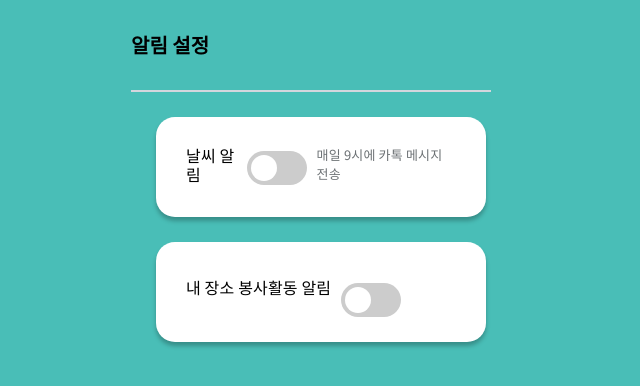
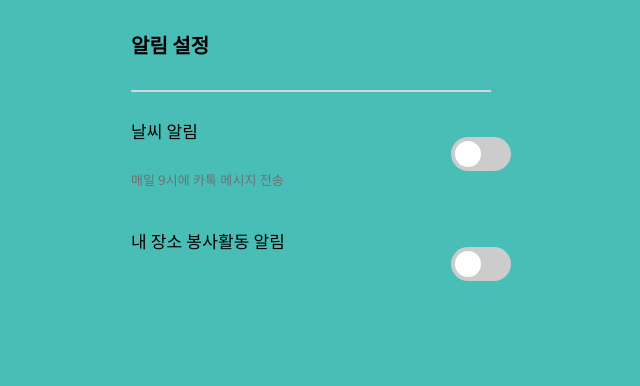
Before and after one commit to GDSC-snowflowerthon/Snowcare-team06-web, a React (Vite) app: page /notify in a window 1280 px wide. Shown: the top 386 px of the page, without its empty margins (329-969 px from the left). Built offline with nearby package versions, Linux system fonts and the light colour scheme.

Commit message:
feat : 알림 설정 페이지 레이아웃 수정2

```diff
--- a/src/pages/MyPage/Notification/Notify.css
+++ b/src/pages/MyPage/Notification/Notify.css
@@ -2,15 +2,16 @@ body{
   background-color: #fff;
 }
 
-#container{
-  width: 380px;
+#container6{
+  width: 360px;
+
 }
 h3{
   color:black;
   margin: 30px 0;
   font-size: 20px;
 }
-.box{
+.box6{
   position: relative;
   width: 380px;
   height: 60px;
@@ -18,7 +19,7 @@ h3{
 
 
 }
-p{
+.box6 p{
   font-size: 17px;
   margin-bottom: 0;
 }
--- a/src/pages/MyPage/Notification/Notify.jsx
+++ b/src/pages/MyPage/Notification/Notify.jsx
@@ -6,10 +6,10 @@ import './Notify.css';
 const Notify = () => {
   return (
     <>
-      <div id="container">
+      <div id="container6">
         <h3>알림 설정</h3>
         <hr style={{ border: 'solid 0.1px #D4D6DD' }} />
-        <div className="box">
+        <div className="box6">
           <div className='flex'>
             <p>날씨 알림</p>
             <div className='right-button'>
@@ -21,7 +21,7 @@ const Notify = () => {
           <p style={{ fontSize: '13px', color: '#6c7174' }}>매일 9시에 카톡 메시지 전송</p>
 
         </div>
-        <div className="box">
+        <div className="box6">
         <div className='flex'>
             <p>내 장소 봉사활동 알림</p>
             <div className='right-button'>
```
